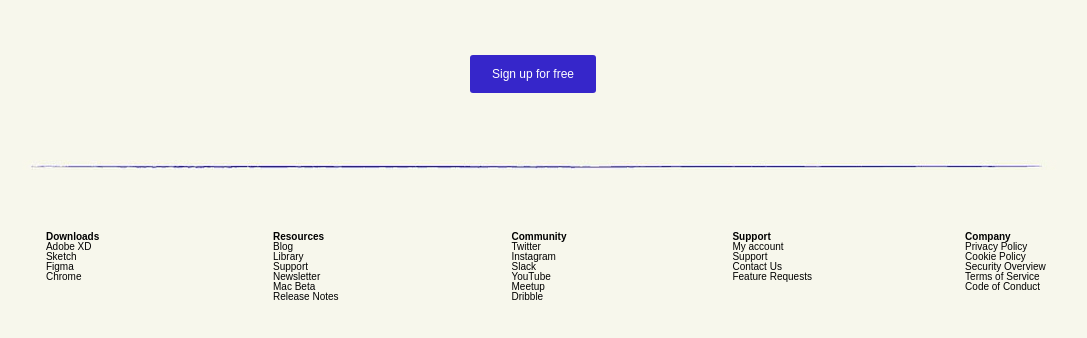
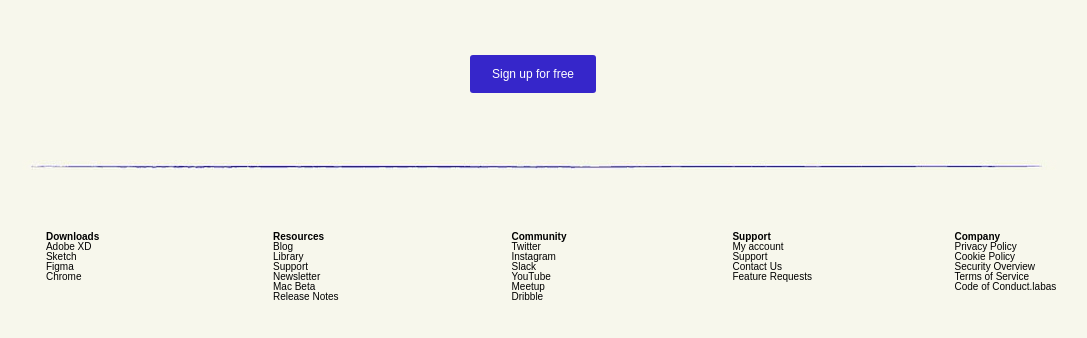
Before and after one commit to liepsneletech/1-stark, a website: page index.html in a window 1280 px wide. Shown: the part 3205-3543 px from the top of the page, without its empty margins (101-1188 px from the left). Drawn offline with Linux system fonts and the light colour scheme.

Commit message:
small changes

```diff
--- a/index.html
+++ b/index.html
@@ -303,7 +303,7 @@
           <p>Cookie Policy</p>
           <p>Security Overview</p>
           <p>Terms of Service</p>
-          <p>Code of Conduct</p>
+          <p>Code of Conduct.labas</p>
         </div>
       </div>
     </footer>
```
